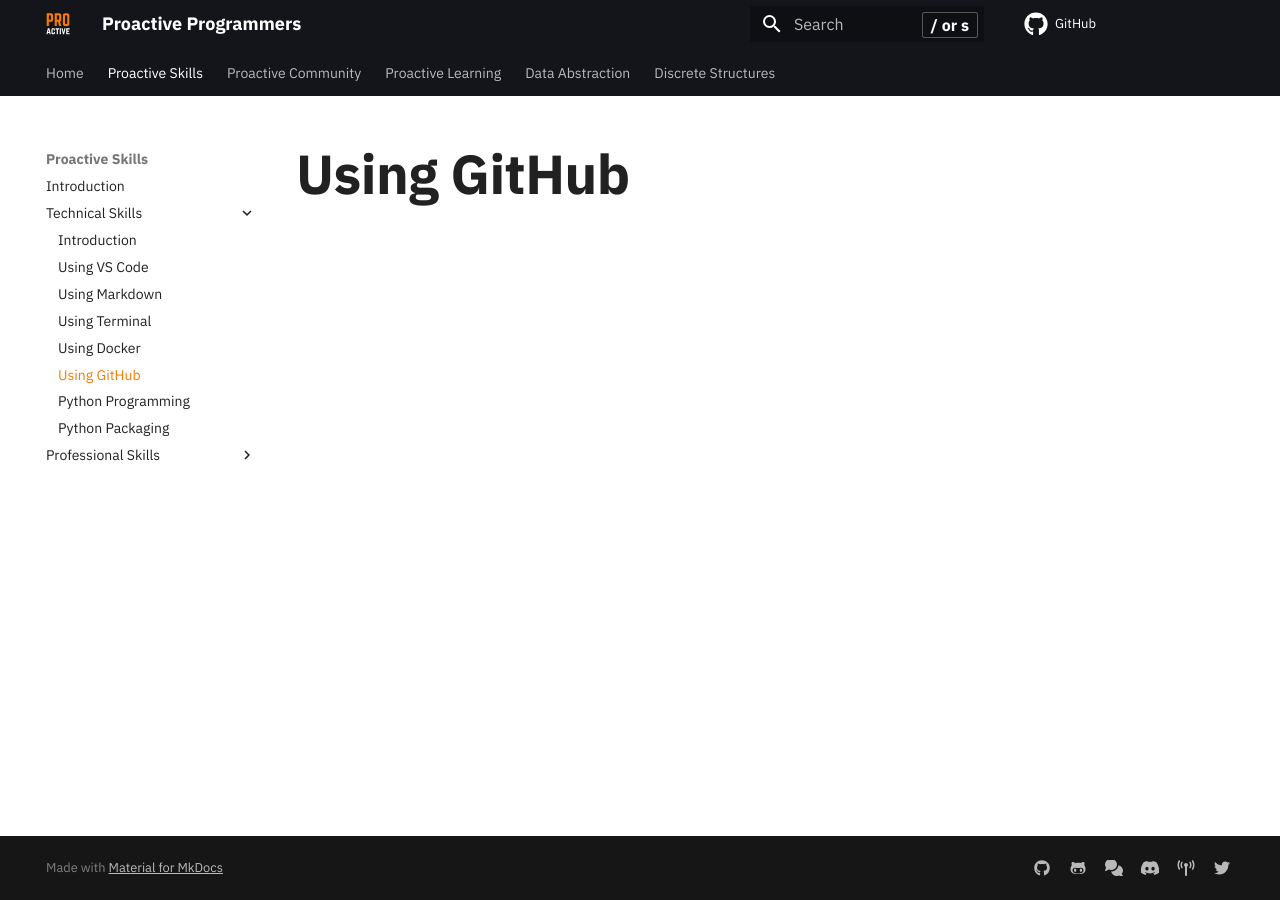
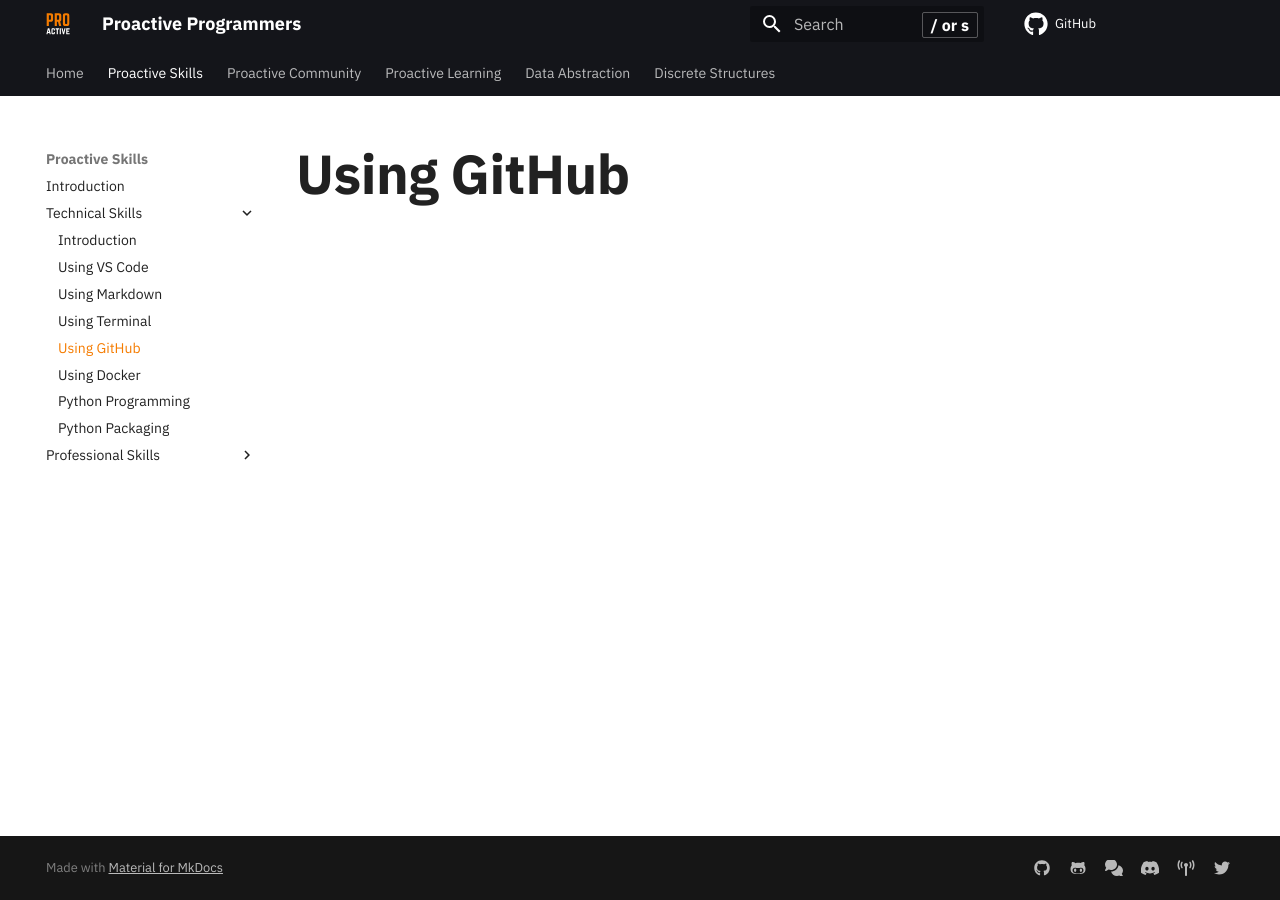
Before and after one commit to ProactiveProgrammers/www.proactiveprogrammers.com, an MkDocs documentation site: the page built from docs/proactive-skills/technical-skills/using-git.md, in a window 1280 px wide. Built offline with MkDocs 1.6.1 and Material for MkDocs 9.7.7, drawn with Linux system fonts in a browser that asks for light colours; comment, search, counter and statistics services are not loaded; part of the change alters nothing that is shown.

```diff
--- a/mkdocs.yml
+++ b/mkdocs.yml
@@ -150,8 +150,8 @@ nav:
       - Using VS Code: proactive-skills/technical-skills/using-vscode.md
       - Using Markdown: proactive-skills/technical-skills/using-markdown.md
       - Using Terminal: proactive-skills/technical-skills/using-terminal.md
+      - Using GitHub: proactive-skills/technical-skills/using-git.md
       - Using Docker: proactive-skills/technical-skills/using-docker.md
-      - Using GitHub: proactive-skills/technical-skills/using-git.md
       - Python Programming: proactive-skills/technical-skills/python-programming.md
       - Python Packaging: proactive-skills/technical-skills/python-packages.md
     - Professional Skills:
```
